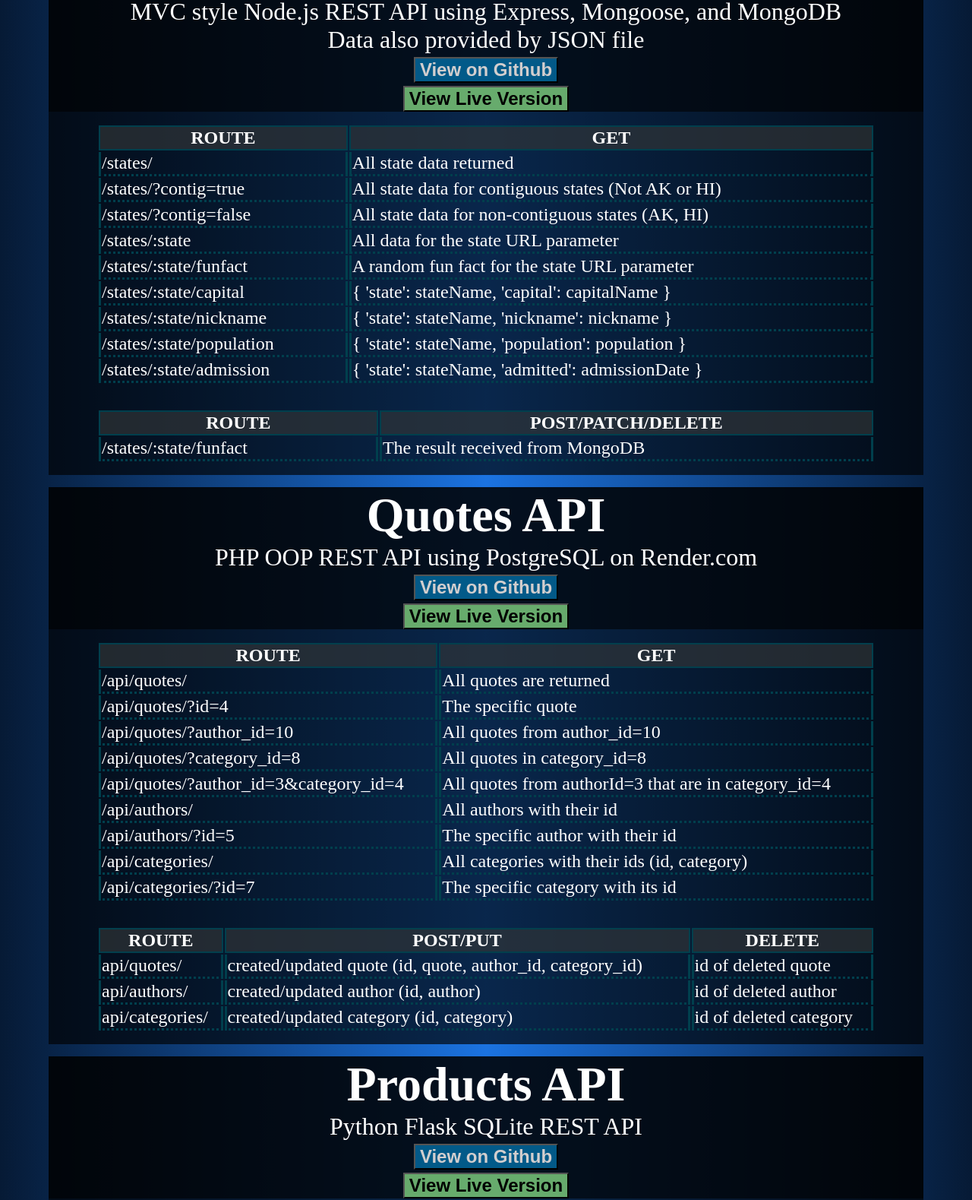
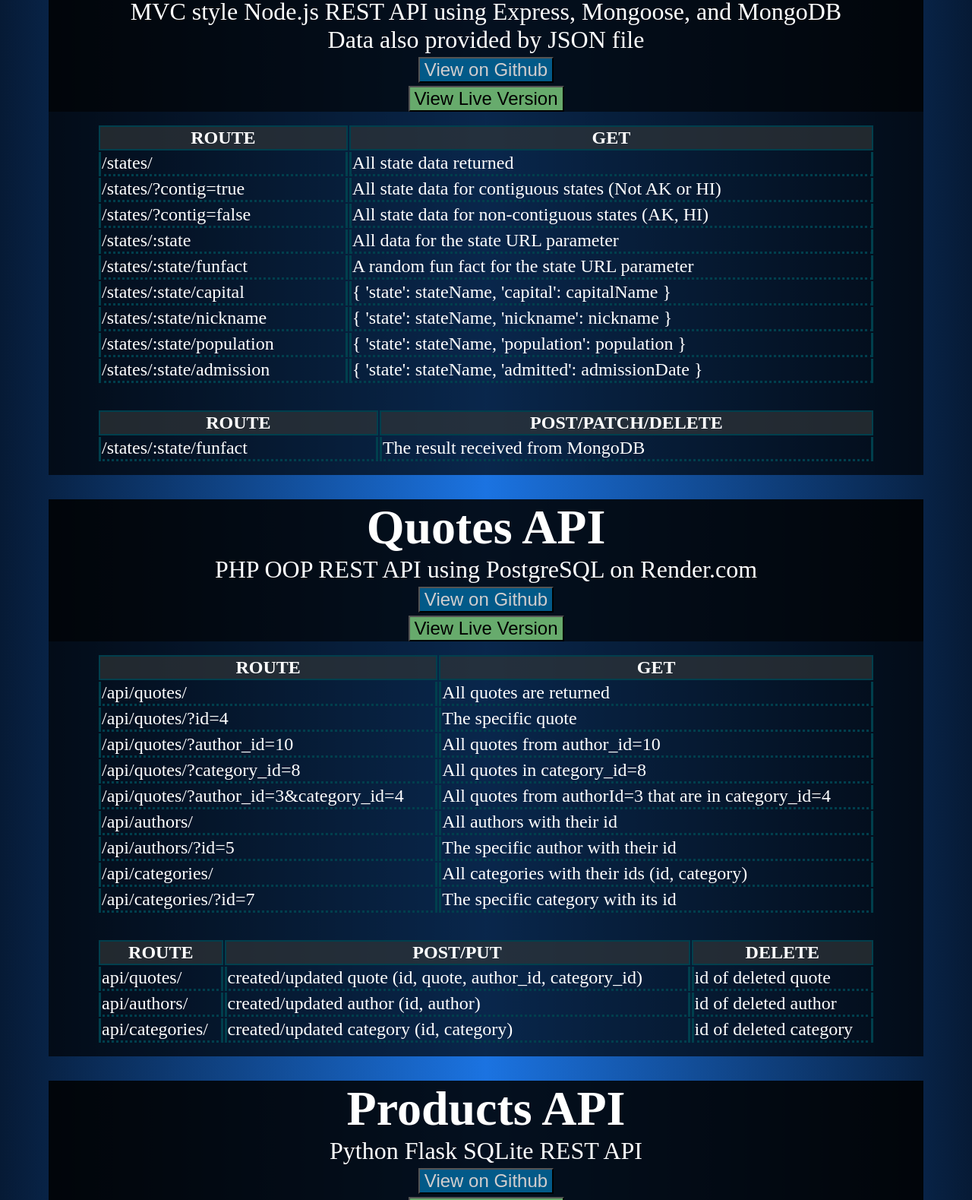
Before and after one commit to DustinBRiley/dustinbriley.github.io, a plain HTML site: page apis.html in a window 1280 px wide. Shown: the part 141-1720 px from the top of the page at 76% size. Drawn offline with Linux system fonts and the light colour scheme.

Commit message:
reformatting

```diff
--- a/apis.html
+++ b/apis.html
@@ -38,10 +38,10 @@
             MVC style Node.js REST API using Express, Mongoose, and MongoDB<br>
             Data also provided by JSON file<br>
             <form action="https://github.com/DustinBRiley/BackendWebDev1Final" target="_blank">
-                <button id="git"><h2>View on Github</h2></button>
+                <button id="git">View on Github</button>
             </form>
             <form action="https://conscious-platinum-napkin.glitch.me" target="_blank">
-                <button id="live"><h2>View Live Version</h2></button>
+                <button id="live">View Live Version</button>
             </form>
         </div>
         <table>
@@ -96,14 +96,15 @@
                 <td>The result received from MongoDB</td>
             </tr>
         </table>
+        <div id="pad"></div>
         <div id="title">
             <h1>Quotes API</h1>
             PHP OOP REST API using PostgreSQL on Render.com<br>
             <form action="https://github.com/DustinBRiley/BackendWebDev1Midterm" target="_blank">
-                    <button id="git"><h2>View on Github</h2></button>
+                <button id="git">View on Github</button>
             </form>
             <form action="https://backendwebdev1midterm.dustinbriley.repl.co/" target="_blank">
-                    <button id="live"><h2>View Live Version</h2></button>
+                <button id="live">View Live Version</button>
             </form>
         </div>
         <table>
@@ -170,14 +171,15 @@
                 <td>id of deleted category</td>
             </tr>
         </table>
+        <div id="pad"></div>
         <div id="title">
             <h1>Products API</h1>
             Python Flask SQLite REST API<br>
             <form action="https://github.com/DustinBRiley/PythonFlaskAPI" target="_blank">
-                    <button id="git"><h2>View on Github</h2></button>
+                <button id="git">View on Github</button>
             </form>
             <form action="https://silken-northern-buffet.glitch.me" target="_blank">
-                    <button id="live"><h2>View Live Version</h2></button>
+                <button id="live">View Live Version</button>
             </form>
         </div>
         <table>
@@ -206,7 +208,7 @@
                 <td>deletes product by id</td>
             </tr>
         </table>
-        </div>
+        <div id="pad"></div>
     </div>
 </body>
 </html>
--- a/styles.css
+++ b/styles.css
@@ -146,7 +146,7 @@ section{
     }
 
 button{
-    font-size: 3vw;
+    font-size: 3vh;
 }
 
 #git{
@@ -162,9 +162,13 @@ button{
     background-color:#1b73e1;
 }
 
+#pad{
+    padding: 2vh;
+}
+
 #title{
     width: 90vw;
-    margin: 0 5vw 0 5vw;
+    margin: 0 5vw;
     text-align: center;
     font-size: 3vh;
     color: white;
@@ -206,7 +210,7 @@ table {
 
 @media screen and (orientation:landscape) {
     #toppad{
-        padding:3vh;
+        padding:4vh;
     }
 
     #menu{
@@ -245,7 +249,7 @@ table {
         }
 
     button{
-        font-size: 2vh;
+        font-size: 3vh;
     }
 
     #dropdown-menu{
@@ -267,7 +271,6 @@ table {
     }
 
     #title{
-        margin: 2vh 5vw 0 5vw;
         font-size: 4vh;
     }
 
```
Also changed, not shown: assembly.html (+1 -0 lines), cpp.html (+1 -1 lines), datastructures.html (+1 -1 lines), games.html (+1 -0 lines), htmlcss.html (+1 -1 lines), index.html (+10 -9 lines), java.html (+1 -1 lines), javascript.html (+1 -1 lines), php.html (+1 -1 lines), portfolio.html (+1 -0 lines), python.html (+1 -1 lines), resume.html (+7 -6 lines), sql.html (+1 -1 lines). Lines whose indentation alone changed are shown as unchanged.
